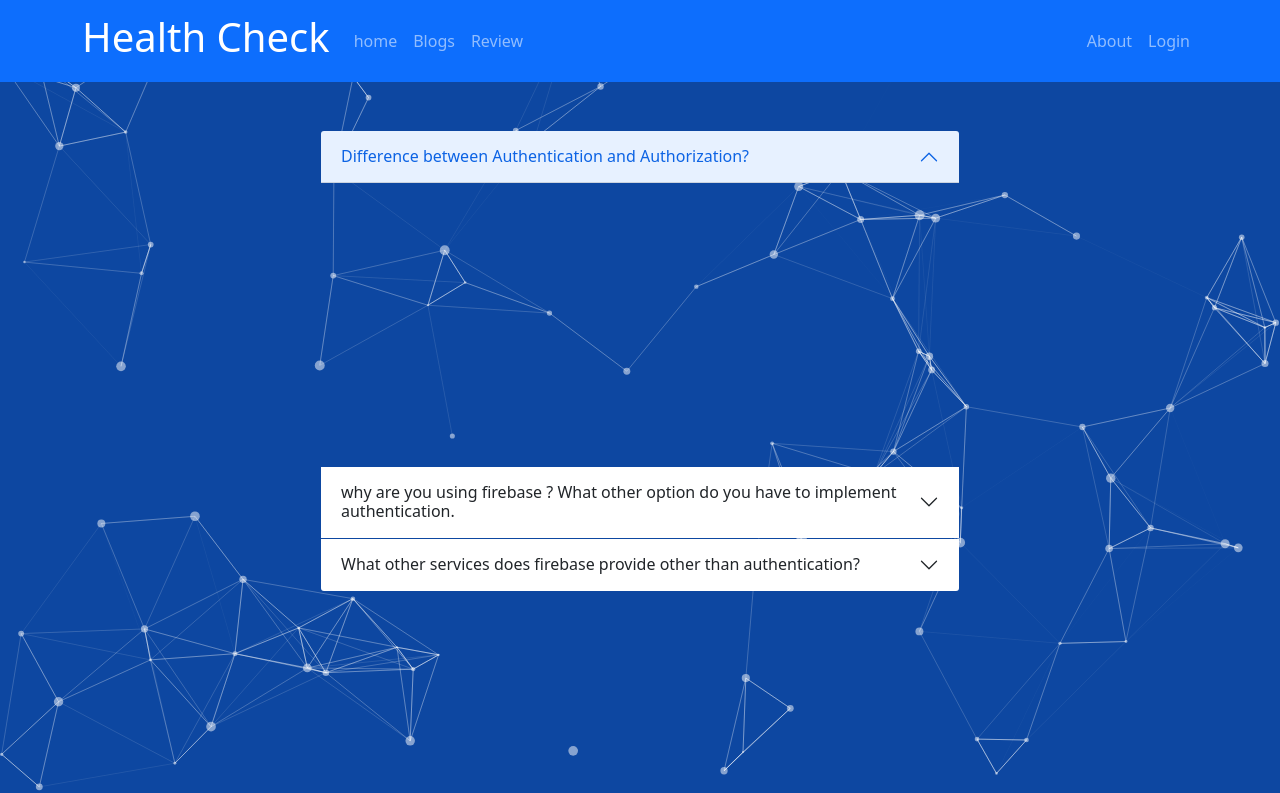
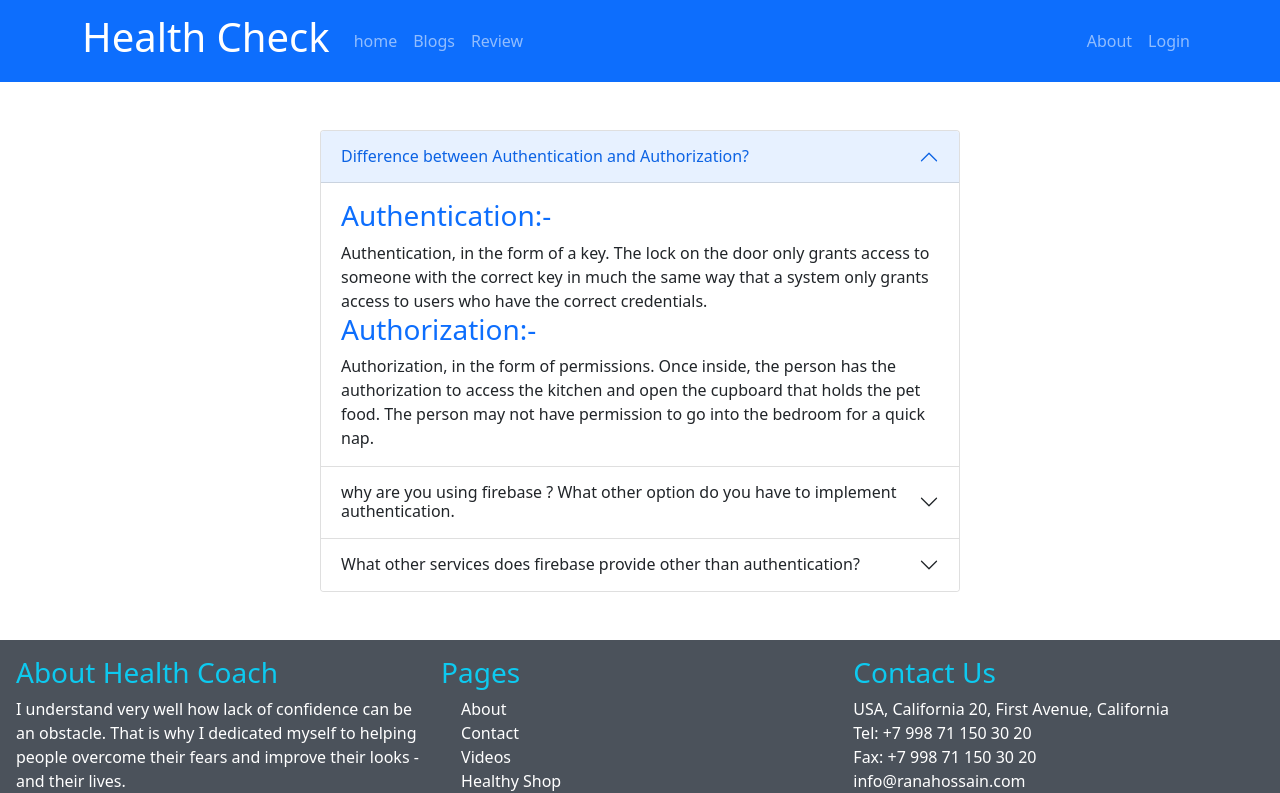
Before and after one commit to rana135/health-check, a React (Create React App) app: page /blogs in a window 1280 px wide. Shown: the top 793 px of the page. Built offline with nearby package versions, Linux system fonts and the light colour scheme; no server answers.

Commit message:
blogs part done

```diff
--- a/src/Blogs/Blogs.js
+++ b/src/Blogs/Blogs.js
@@ -1,100 +1,10 @@
 import React from 'react';
 import { Accordion } from 'react-bootstrap';
-import Particles from "react-tsparticles";
-import { loadFull } from "tsparticles";
 
 
 const Blogs = () => {
-    const particlesInit = async (main) => {
-        console.log(main);
-        await loadFull(main);
-    };
 
-    const particlesLoaded = (container) => {
-        console.log(container);
-    };
     return (
-        <div>
-            <div>
-                <div>
-                    <Particles
-                        id="tsparticles"
-                        init={particlesInit}
-                        loaded={particlesLoaded}
-                        options={{
-                            background: {
-                                color: {
-                                    value: "#0d47a1",
-                                },
-                            },
-                            fpsLimit: 120,
-                            interactivity: {
-                                events: {
-                                    onClick: {
-                                        enable: true,
-                                        mode: "push",
-                                    },
-                                    onHover: {
-                                        enable: true,
-                                        mode: "repulse",
-                                    },
-                                    resize: true,
-                                },
-                                modes: {
-                                    push: {
-                                        quantity: 4,
-                                    },
-                                    repulse: {
-                                        distance: 200,
-                                        duration: 0.4,
-                                    },
-                                },
-                            },
-                            particles: {
-                                color: {
-                                    value: "#ffffff",
-                                },
-                                links: {
-                                    color: "#ffffff",
-                                    distance: 150,
-                                    enable: true,
-                                    opacity: 0.5,
-                                    width: 1,
-                                },
-                                collisions: {
-                                    enable: true,
-                                },
-                                move: {
-                                    direction: "none",
-                                    enable: true,
-                                    outModes: {
-                                        default: "bounce",
-                                    },
-                                    random: false,
-                                    speed: 6,
-                                    straight: false,
-                                },
-                                number: {
-                                    density: {
-                                        enable: true,
-                                        area: 800,
-                                    },
-                                    value: 80,
-                                },
-                                opacity: {
-                                    value: 0.5,
-                                },
-                                shape: {
-                                    type: "circle",
-                                },
-                                size: {
-                                    value: { min: 1, max: 5 },
-                                },
-                            },
-                            detectRetina: true,
-                        }}
-                    />
-                </div>
         <div className='mx-auto w-50 m-5'>
             <Accordion defaultActiveKey="0">
                 <Accordion.Item eventKey="0">
@@ -129,9 +39,6 @@
                 </Accordion.Item>
             </Accordion>
         </div>
-            </div>
-            <h1 className='bg-primary'>lo aijka</h1>
-        </div>
     );
 };
 
```
Lines whose indentation alone changed are shown as unchanged.
